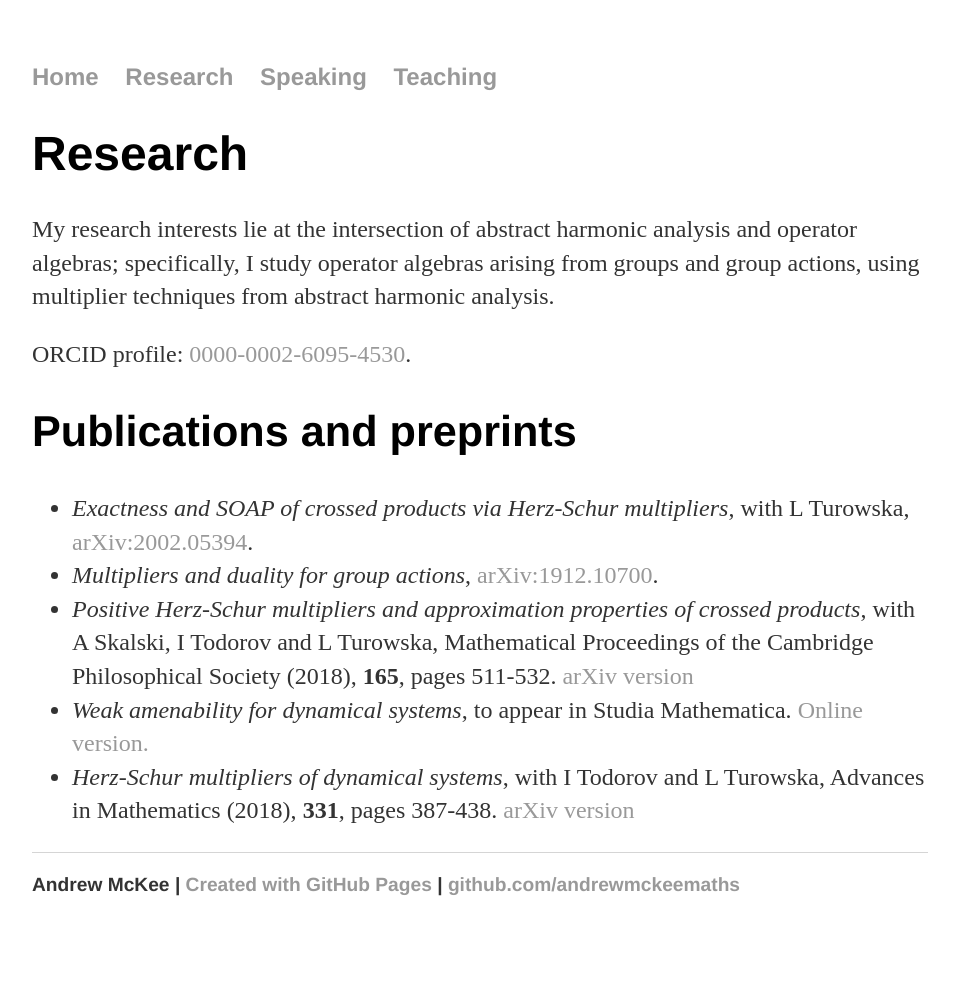
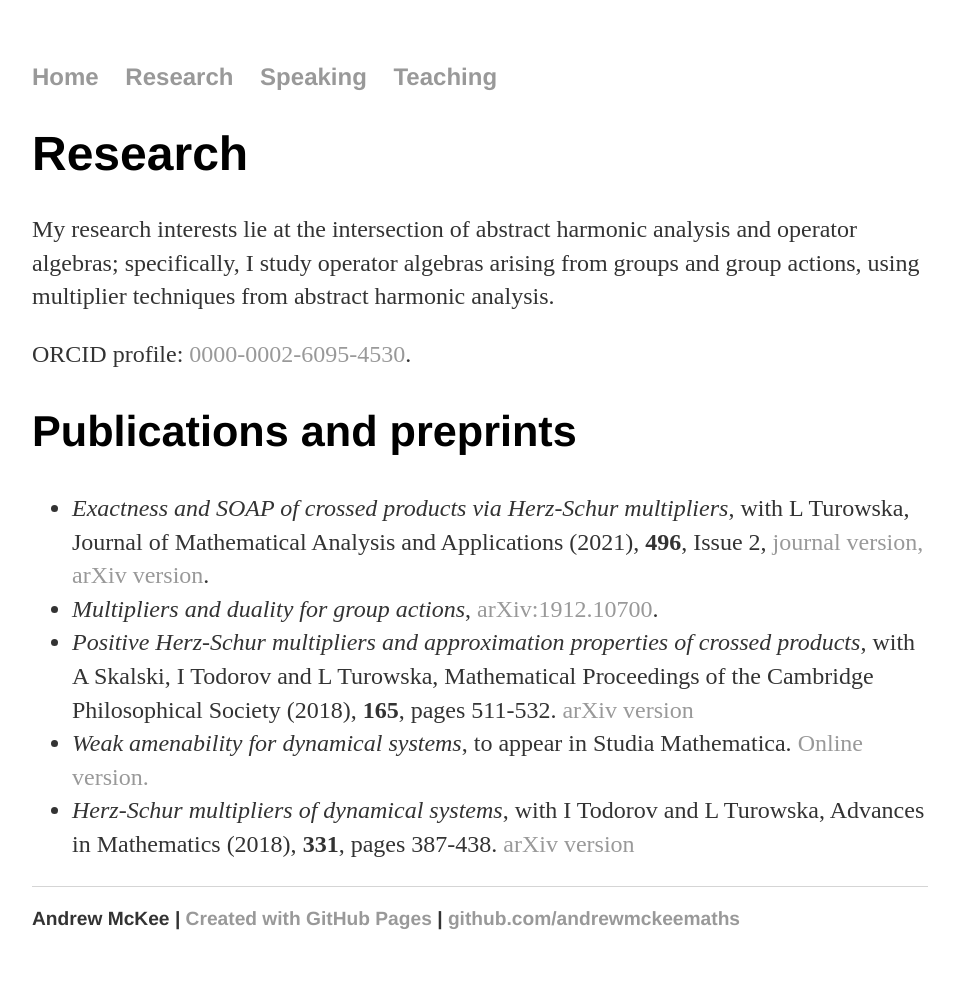
Before and after one commit to andrewmckeemaths/andrewmckeemaths.github.io, a Jekyll site: the page built from research/index.html, in a window 1280 px wide. Shown: the whole page, without its empty margins (160-1119 px from the left). Built offline with Jekyll 4.4.1, drawn with Linux system fonts in a browser that asks for light colours; before the commit the page ends 959 px from its top, so only the background shows below that.

Commit message:
Update index.html

```diff
--- a/research/index.html
+++ b/research/index.html
@@ -10,7 +10,7 @@ title: Andrew McKee
 
 <h2>Publications and preprints</h2>
   <ul>
-    <li><em>Exactness and SOAP of crossed products via Herz-Schur multipliers</em>, with L Turowska, <a href="https://arxiv.org/abs/2002.05394">arXiv:2002.05394</a>.</li>
+    <li><em>Exactness and SOAP of crossed products via Herz-Schur multipliers</em>, with L Turowska, Journal of Mathematical Analysis and Applications (2021), <strong>496</strong>, Issue 2, <a href="https://doi.org/10.1016/j.jmaa.2020.124812">journal version<a>, <a href="https://arxiv.org/abs/2002.05394">arXiv version</a>.</li>
     <li><em>Multipliers and duality for group actions</em>, <a href="https://arxiv.org/abs/1912.10700">arXiv:1912.10700</a>.</li>
     <li><em>Positive Herz-Schur multipliers and approximation properties of crossed products</em>, with A Skalski, I Todorov and L Turowska, Mathematical Proceedings of the Cambridge Philosophical Society (2018), <strong>165</strong>, pages 511-532. <a href="https://arxiv.org/abs/1705.03300">arXiv version</a></li>
     <li><em>Weak amenability for dynamical systems</em>, to appear in Studia Mathematica. <a href="Publications/WeakAmenabilityOnline.pdf" target="_blank">Online version.</a></li>
```
